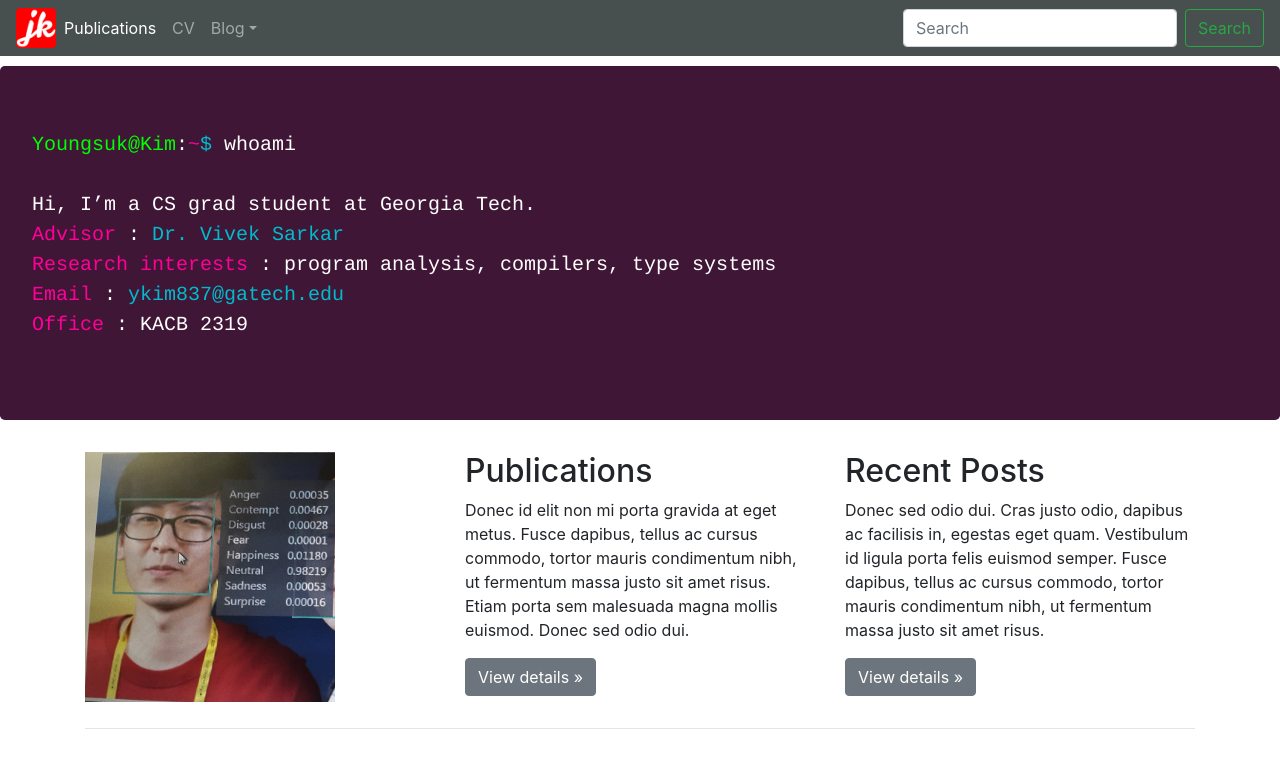
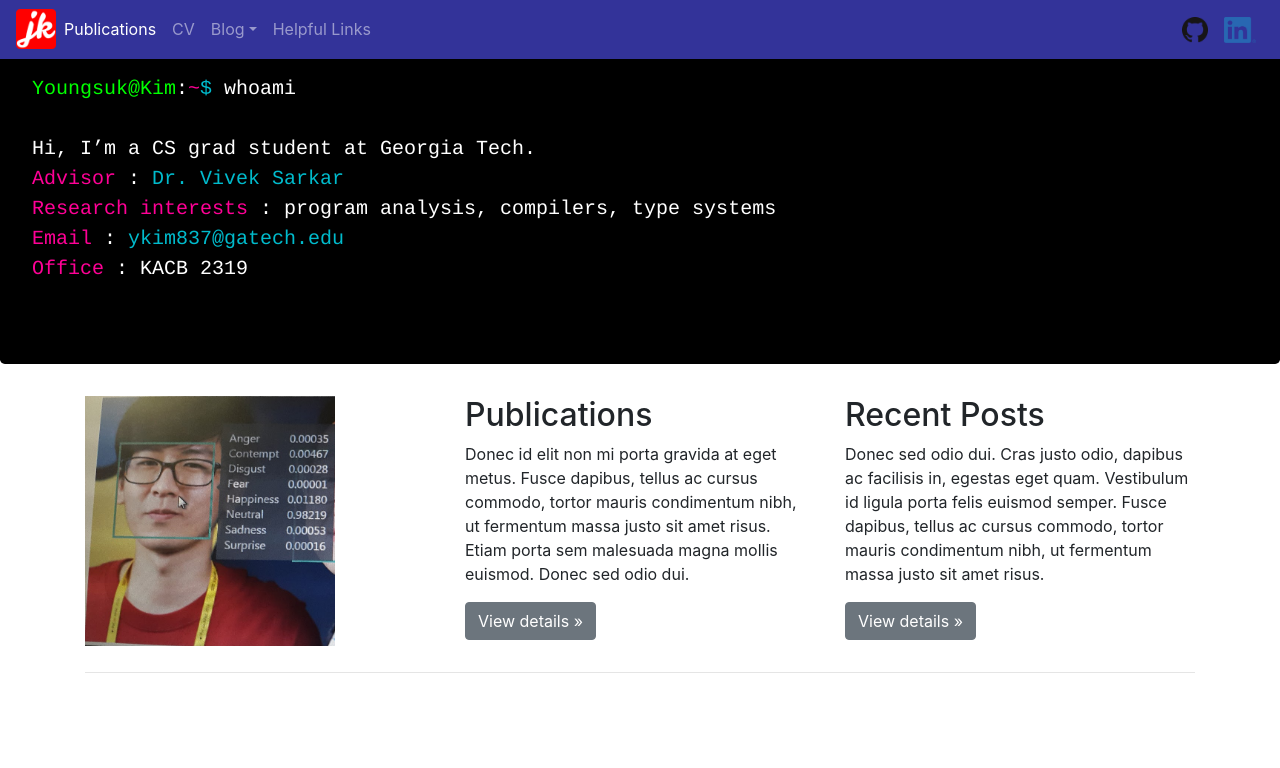
Before and after one commit to JOE1994/JOE1994.github.io, a Jekyll site: the page built from index.md, in a window 1280 px wide. Shown: the top 768 px of the page. Built offline with Jekyll 4.4.1, drawn with Linux system fonts in a browser that asks for light colours.

Commit message:
change main page color & add git,linkedin logos

```diff
--- a/_layouts/main.html
+++ b/_layouts/main.html
@@ -35,7 +35,7 @@
     <link rel="manifest" href="/site.webmanifest">
   </head>
   <body>
-    <nav class="navbar navbar-expand-md navbar-dark fixed-top" style="background-color: #484f4f">
+    <nav class="navbar navbar-expand-md navbar-dark fixed-top" style="background-color: #333399">
       <!-- <a class="navbar-brand" href="#">Youngsuk Kim</a> -->
       <a href="#"> <img src="../android-chrome-192x192.png" alt="Joe Kim" height="40" width="40"> </a>
       <button class="navbar-toggler" type="button" data-toggle="collapse" data-target="#navbarsExampleDefault" aria-controls="navbarsExampleDefault" aria-expanded="false" aria-label="Toggle navigation">
@@ -63,11 +63,30 @@
               <a class="dropdown-item" href="#">C++</a>
             </div>
           </li>
+          <li class="nav-item">
+            <a class="nav-link" href="#"> Helpful Links </a>
+          </li>
         </ul>
+        <ul class="navbar-nav flex-row ml-md-auto d-none d-md-flex">
+          <li class = "nav-item">
+            <a class="nav-link" href="https://github.com/JOE1994">
+              <img src="assets/photos/GitHub-Mark-64px.png" class="joebutton" alt="Joe's GitHub" height="26" width="26">
+            </a>
+          </li>
+          <li class="nav=item">
+            <a class="nav-link" href="https://www.linkedin.com/in/youngsuk-kim-b1a8b215b/">
+              <img src="assets/photos/LI-In-Bug.png" class="joebutton" alt="Joe's LinkedIn" height="26" width="32">
+            </a>
+          </li>
+        </ul>
+
+
+        <!--
         <form class="form-inline my-2 my-lg-0">
           <input class="form-control mr-sm-2" type="text" placeholder="Search" aria-label="Search">
           <button class="btn btn-outline-success my-2 my-sm-0" type="submit">Search</button>
         </form>
+        -->
       </div>
     </nav>
 
--- a/assets/css/main.css
+++ b/assets/css/main.css
@@ -1,10 +1,10 @@
 /* Move down content because we have a fixed navbar that is 3.5rem tall */
 body {
-  padding-top: 3.5rem;
+
 }
 
 #console {
-  background-color:#401637;
+  background-color: #000000;
 	font-family: courier, monospace;
 	color: #fff;
 	margin-left:auto;
@@ -31,11 +31,15 @@ a {
 }
 
 #k {
-    	animation: change 1s;
+    animation: change 1s;
 }
 
 #op{
-    	color: #888888
+    color: #888888
+}
+
+img.joebutton:hover{
+	opacity: 0.65;
 }
 
 @keyframes change {
```
Also changed, not shown: assets/photos/GitHub-Mark-64px.png (added), assets/photos/LI-In-Bug.png (added).
